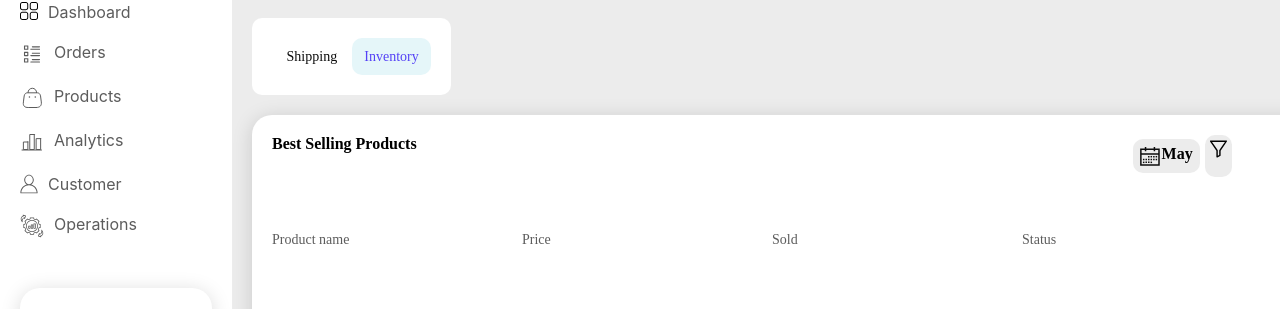
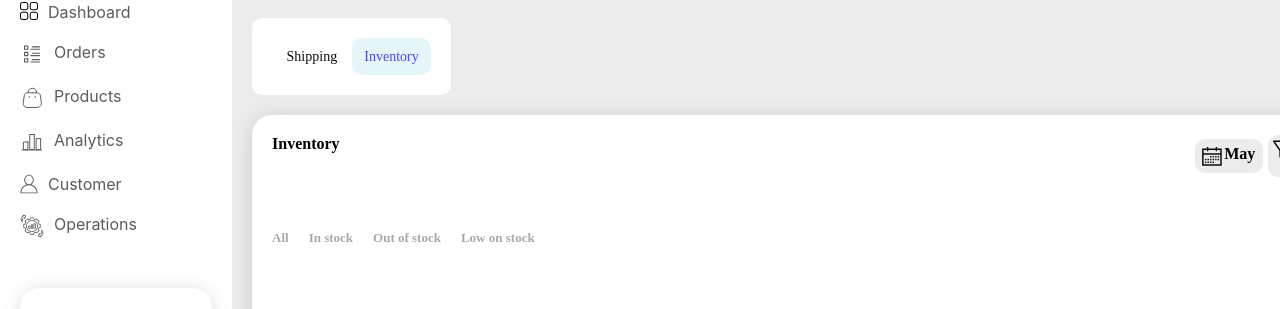
Before and after one commit to ObiKennedy/e-commerce, a React (Create React App) app: page /operationinventory in a window 1280 px wide. Shown: the part 111-420 px from the top of the page. Built offline with nearby package versions, Linux system fonts and the light colour scheme.

Commit message:
operation

```diff
--- a/src/pages/operation2/index.jsx
+++ b/src/pages/operation2/index.jsx
@@ -16,7 +16,7 @@ export default function OperationInventory(){
             </div>
             <div className="tble">
             <div className="tableHead">
-                <div>best selling products</div>
+                <div>Inventory</div>
                 <div>
                  <div className="month">
                     <svg width="24" height="24" viewBox="0 0 24 24" fill="none" xmlns="http://www.w3.org/2000/svg">
@@ -45,6 +45,12 @@ export default function OperationInventory(){
                   </div>
                   </div>
             </div>
+            <div className="cat">
+                <p>All</p>
+                <p>In stock</p>
+                <p>Out of stock</p>
+                <p>Low on stock</p>
+            </div>
             <div>
                 <TableHead/>
                 <TableData name={'Cetaphil Daily Facial Cleanser'} price={'50'} sold={220} status={'out of stock'}/>
--- a/src/pages/operation2/index.scss
+++ b/src/pages/operation2/index.scss
@@ -33,8 +33,8 @@
         border-radius: 20px;
             .tableHead{
                 display: flex;
-                gap: 70%;
                 padding: 20px;
+                justify-content: space-between;
                 >div{
                     display: flex;
                     text-transform: capitalize;
@@ -59,7 +59,19 @@
                     padding: 5px;
                     border-radius: 10px;
                     height: 4vh;
-
+                }
+            }
+            .cat{
+                display: flex;
+                gap: 20px;
+                padding: 20px;
+                p{
+                    font-family: 'Montserrat';
+                    font-style: normal;
+                    font-weight: 600;
+                    font-size: 13px;
+                    line-height: 16px;
+                    color: #A9A9A9;
                 }
             }
     }
```
